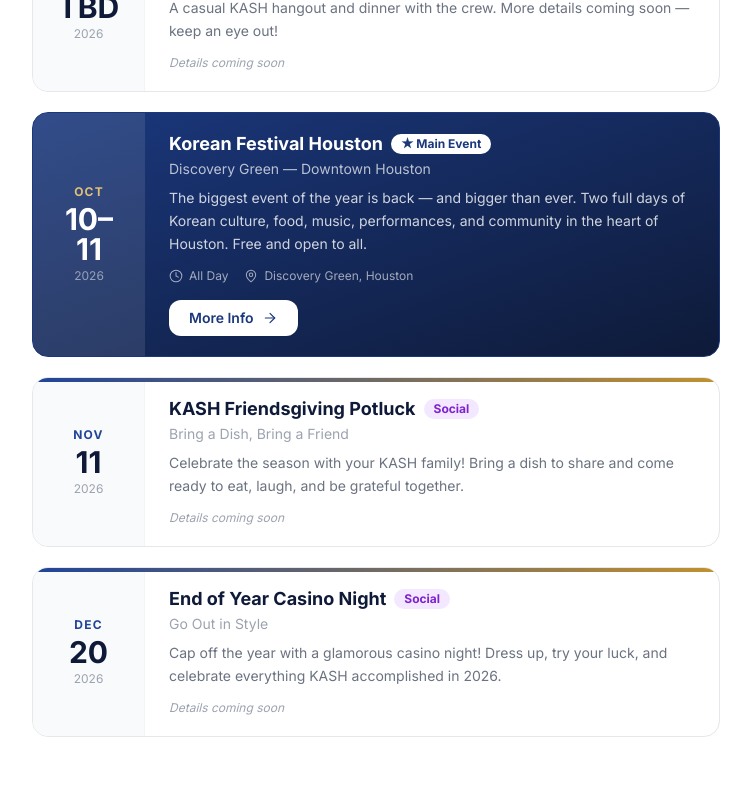
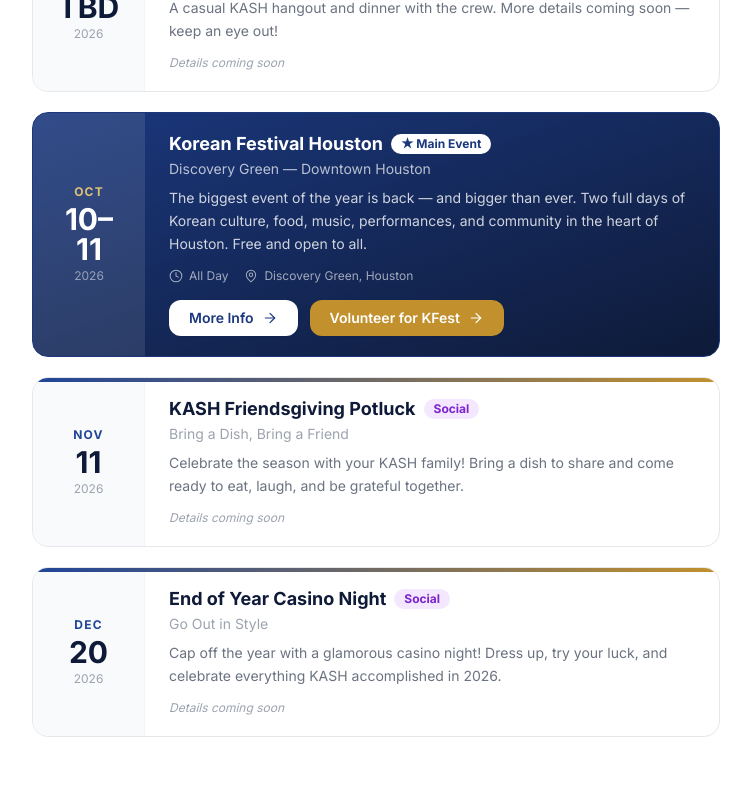
Before and after one commit to JohnKASH/kash, a Next.js app: page /UpcomingEvents in a window 1280 px wide. Shown: the part 1773-2573 px from the top of the page, without its empty margins (264-1015 px from the left). Built offline with nearby package versions, Linux system fonts and the light colour scheme.

Commit message:
updated kfest event

```diff
--- a/app/(pages)/UpcomingEvents/page.js
+++ b/app/(pages)/UpcomingEvents/page.js
@@ -3,6 +3,18 @@
 import SectionHeading from "@/components/SectionHeading";
 import Button from "@/components/Button";
 import { ArrowRight, Clock, MapPin, Sparkles } from "@/components/icons";
+
+// Colors for event tags. To add a new tag, just set `tag: "Your Text"` on an
+// event below — known tags get their color from here, anything else falls back
+// to DEFAULT_TAG_STYLE.
+const tagStyles = {
+  Cultural: "bg-kashGold-100 text-kashGold-700",
+  Social: "bg-purple-100 text-purple-700",
+  Community: "bg-green-100 text-green-700",
+  "Members Only": "bg-kashBlue-100 text-kashBlue-700",
+  "★ Main Event": "bg-white text-kashBlue-700",
+};
+const DEFAULT_TAG_STYLE = "bg-gray-100 text-gray-700";
 
 const events = [
   {
@@ -14,7 +26,6 @@
     time: "TBD",
     location: "Houston Food Bank",
     tag: "Community",
-    tagColor: "bg-green-100 text-green-700",
     highlight: false,
   },
   {
@@ -26,7 +37,6 @@
     time: "10:00 AM",
     location: "TBD",
     tag: "Social",
-    tagColor: "bg-purple-100 text-purple-700",
     highlight: false,
   },
   {
@@ -38,7 +48,6 @@
     time: "TBD",
     location: "TBD",
     tag: "Members Only",
-    tagColor: "bg-kashBlue-100 text-kashBlue-700",
     highlight: false,
   },
   {
@@ -50,7 +59,6 @@
     time: "TBD",
     location: "TBD",
     tag: "Cultural",
-    tagColor: "bg-kashGold-100 text-kashGold-700",
     highlight: false,
     tentative: true,
   },
@@ -63,7 +71,6 @@
     time: "TBD",
     location: "TBD",
     tag: "Cultural",
-    tagColor: "bg-kashGold-100 text-kashGold-700",
     highlight: false,
   },
   {
@@ -75,7 +82,6 @@
     time: "TBD",
     location: "TBD",
     tag: "Social",
-    tagColor: "bg-purple-100 text-purple-700",
     highlight: false,
     tentative: true,
   },
@@ -88,9 +94,11 @@
     time: "All Day",
     location: "Discovery Green, Houston",
     tag: "★ Main Event",
-    tagColor: "bg-white text-kashBlue-700",
     highlight: true,
-    link: { label: "More Info", href: "https://www.kfesthouston.com/" },
+    links: [
+      { label: "More Info", href: "https://www.kfesthouston.com/", variant: "light" },
+      { label: "Volunteer for KFest", href: "https://form.jotform.com/241558126341150", variant: "gold" },
+    ],
   },
   {
     id: 8,
@@ -101,7 +109,6 @@
     time: "TBD",
     location: "TBD",
     tag: "Social",
-    tagColor: "bg-purple-100 text-purple-700",
     highlight: false,
   },
   {
@@ -113,7 +120,6 @@
     time: "TBD",
     location: "TBD",
     tag: "Social",
-    tagColor: "bg-purple-100 text-purple-700",
     highlight: false,
   },
 ];
@@ -175,7 +181,7 @@
                         <h3 className={`font-bold text-lg leading-tight ${event.highlight ? "text-white" : "text-kashBlue-950"}`}>
                           {event.title}
                         </h3>
-                        <span className={`text-xs font-bold px-2.5 py-0.5 rounded-full ${event.tagColor}`}>
+                        <span className={`text-xs font-bold px-2.5 py-0.5 rounded-full ${tagStyles[event.tag] ?? DEFAULT_TAG_STYLE}`}>
                           {event.tag}
                         </span>
                         {event.tentative && (
@@ -206,10 +212,14 @@
                     )}
                   </div>
 
-                  {event.link && (
-                    <Button href={event.link.href} target="_blank" rel="noopener noreferrer" variant="light" size="sm" className="mt-4">
-                      {event.link.label} <ArrowRight className="w-4 h-4" />
-                    </Button>
+                  {event.links && (
+                    <div className="mt-4 flex flex-wrap gap-3">
+                      {event.links.map((link) => (
+                        <Button key={link.href} href={link.href} target="_blank" rel="noopener noreferrer" variant={link.variant ?? "light"} size="sm">
+                          {link.label} <ArrowRight className="w-4 h-4" />
+                        </Button>
+                      ))}
+                    </div>
                   )}
                 </div>
               </div>
```
